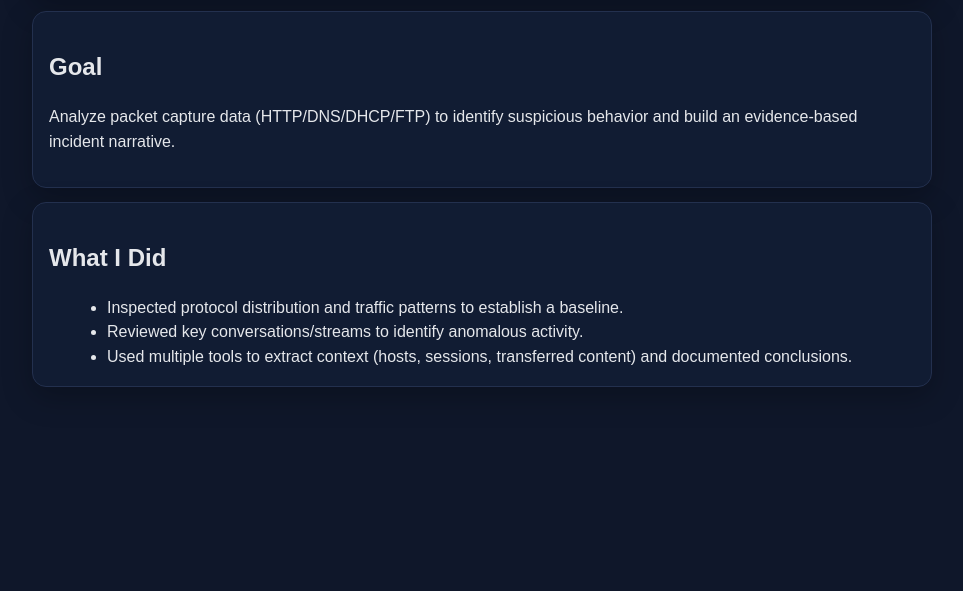
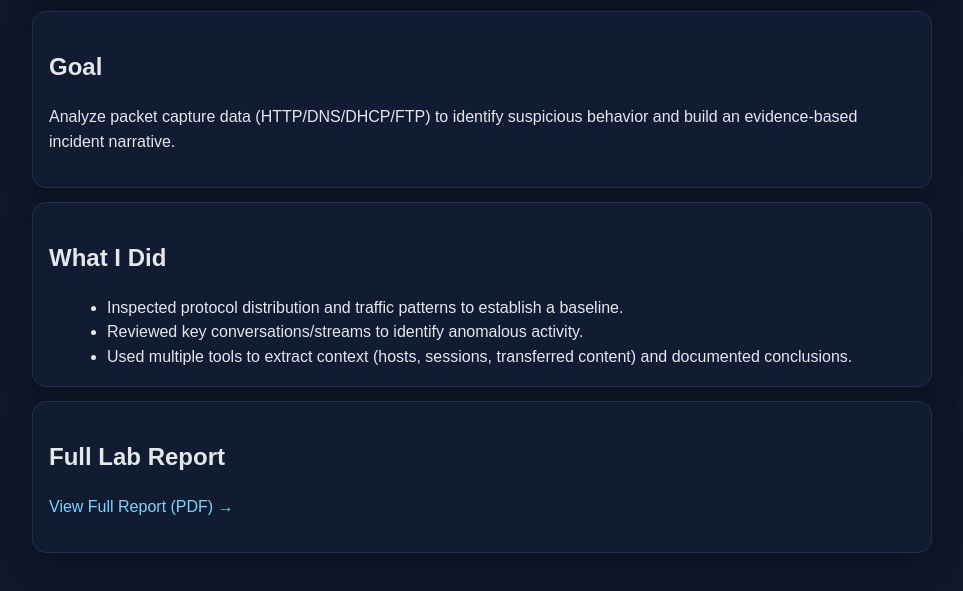
Before and after one commit to benduron/benduron.github.io, a plain HTML site: page labs/event-analysis.html in a window 1280 px wide. Shown: the part 235-826 px from the top of the page, without its empty margins (158-1121 px from the left). Before the commit the page ends 800 px from the top, so only its background shows below. Drawn offline with Linux system fonts and the light colour scheme.

Commit message:
Update event-analysis.html

```diff
--- a/labs/event-analysis.html
+++ b/labs/event-analysis.html
@@ -33,5 +33,13 @@
       <li>Used multiple tools to extract context (hosts, sessions, transferred content) and documented conclusions.</li>
     </ul>
   </div>
+  <div class="card">
+  <h2>Full Lab Report</h2>
+  <p>
+    <a href="pdfs/Event Analysis Lab 2026.pdf" target="_blank">
+      View Full Report (PDF) →
+    </a>
+  </p>
+</div>
 </body>
 </html>
```
